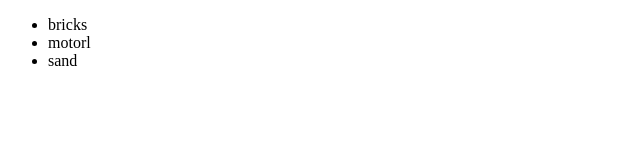
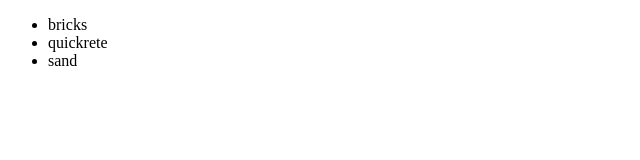
Before and after one commit to atlas1323/helloMars, a plain HTML site: page index.html in a window 1280 px wide. Shown: the full height of the page, 0-640 px from the left. Drawn offline with Linux system fonts and the light colour scheme.

Commit message:
sdlfasdlfajsdl;kf
Please enter the commit message for your changes. Lines starting

```diff
--- a/index.html
+++ b/index.html
@@ -6,7 +6,7 @@
 <body>
 <ul>
 	<li>bricks</li>
-	<li>motorl</li>
+	<li>quickrete</li>
 	<li>sand</li>
 </ul>
 </body>
```
